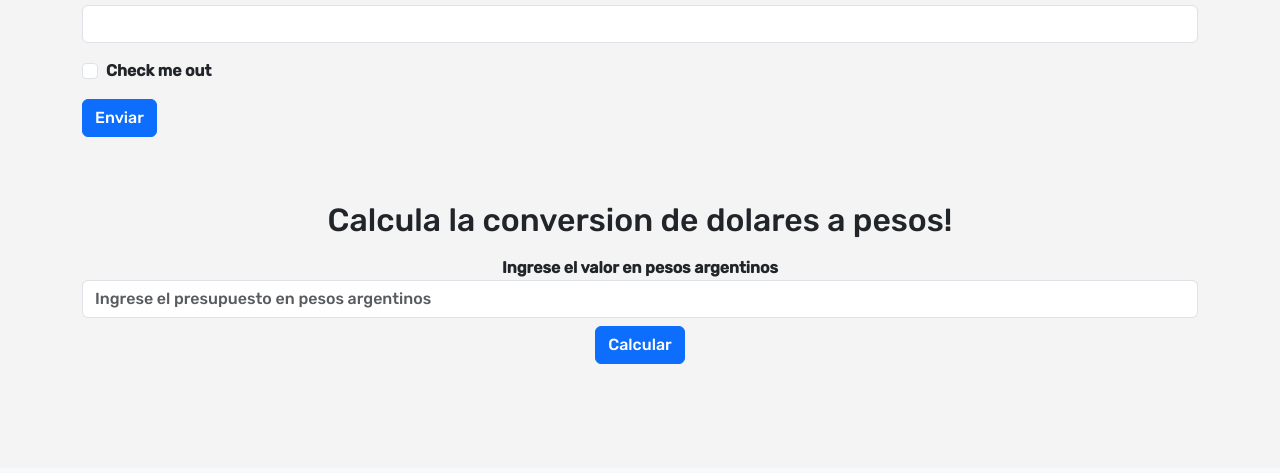
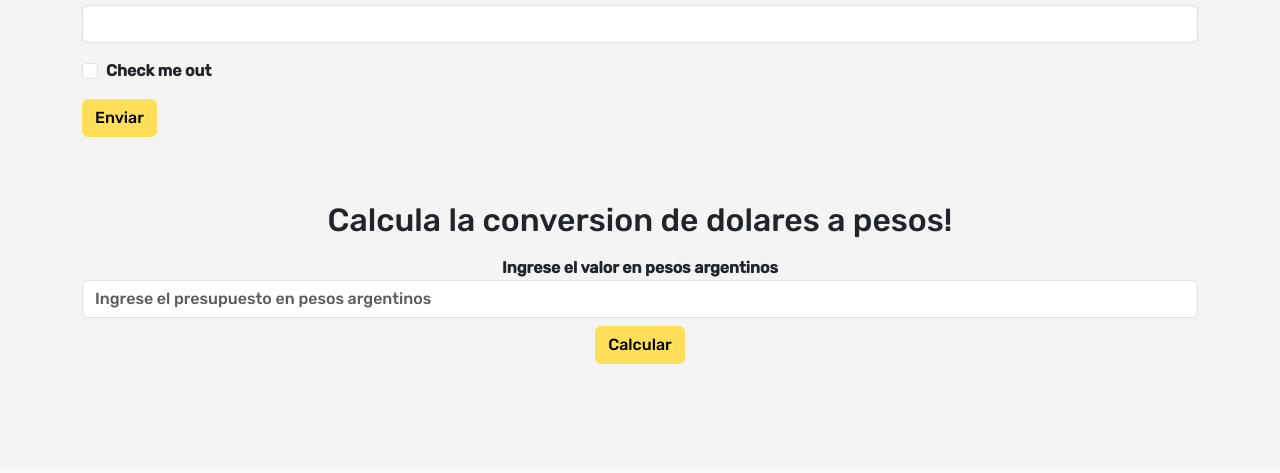
Before and after one commit to davidicabello/zille-argentina-programa, a website: page index.html in a window 1280 px wide. Shown: the part 3703-4176 px from the top of the page. Drawn offline with nearby package versions, Linux system fonts and the light colour scheme; a web font is replaced by a local one.

Commit message:
style button

```diff
--- a/index.html
+++ b/index.html
@@ -289,7 +289,8 @@
                         <input type="checkbox" class="form-check-input" id="exampleCheck1">
                         <label class="form-check-label" for="exampleCheck1">Check me out</label>
                     </div>
-                    <button type="submit" class="btn btn-primary">Enviar</button>
+                    <button type="submit" class="btn btn-primary"
+                        style="color: #000; background-color: #ffde59; border-color: #ffde59 ;">Enviar</button>
                 </form>
             </div>
             <!-- FORM -->
@@ -304,7 +305,8 @@
                         <label for="presupuesto-input">Ingrese el valor en pesos argentinos</label>
                         <input class="form-control" type="number" id="presupuesto-input"
                             placeholder="Ingrese el presupuesto en pesos argentinos">
-                        <button class="btn btn-primary my-2" id="calcular-btn">Calcular</button>
+                        <button class="btn btn-primary my-2" id="calcular-btn"
+                            style="color: #000; background-color: #ffde59; border-color: #ffde59 ;">Calcular</button>
                     </div>
                 </div>
                 <div class="row">
@@ -364,8 +366,6 @@
                         <p>
                             Zille S.A. es productora de alfalfa, donde el 100 % de su producción es destinada a la
                             henificación en forma de cubos, mega fardos y pellets de alfalfa.
-
-
                         </p>
                     </div>
                     <!-- Grid column -->
--- a/js/main.js
+++ b/js/main.js
@@ -32,9 +32,8 @@ $(document).ready(function () {
 
 window.onload = function () {
     let contenedor = document.getElementById('contenedor_carga');
-
     contenedor.style.visibility = 'hidden';
     contenedor.style.opacity = '0';
-}
+};
 
 AOS.init();
```
